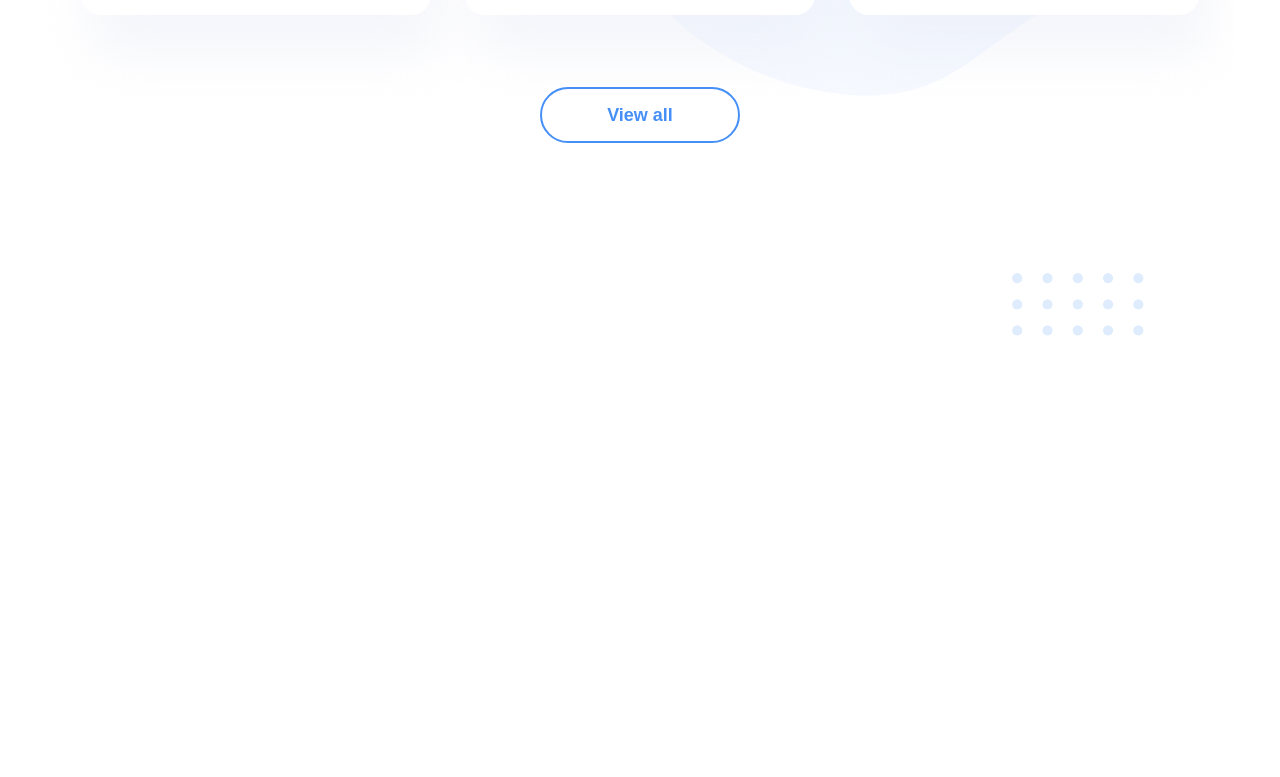
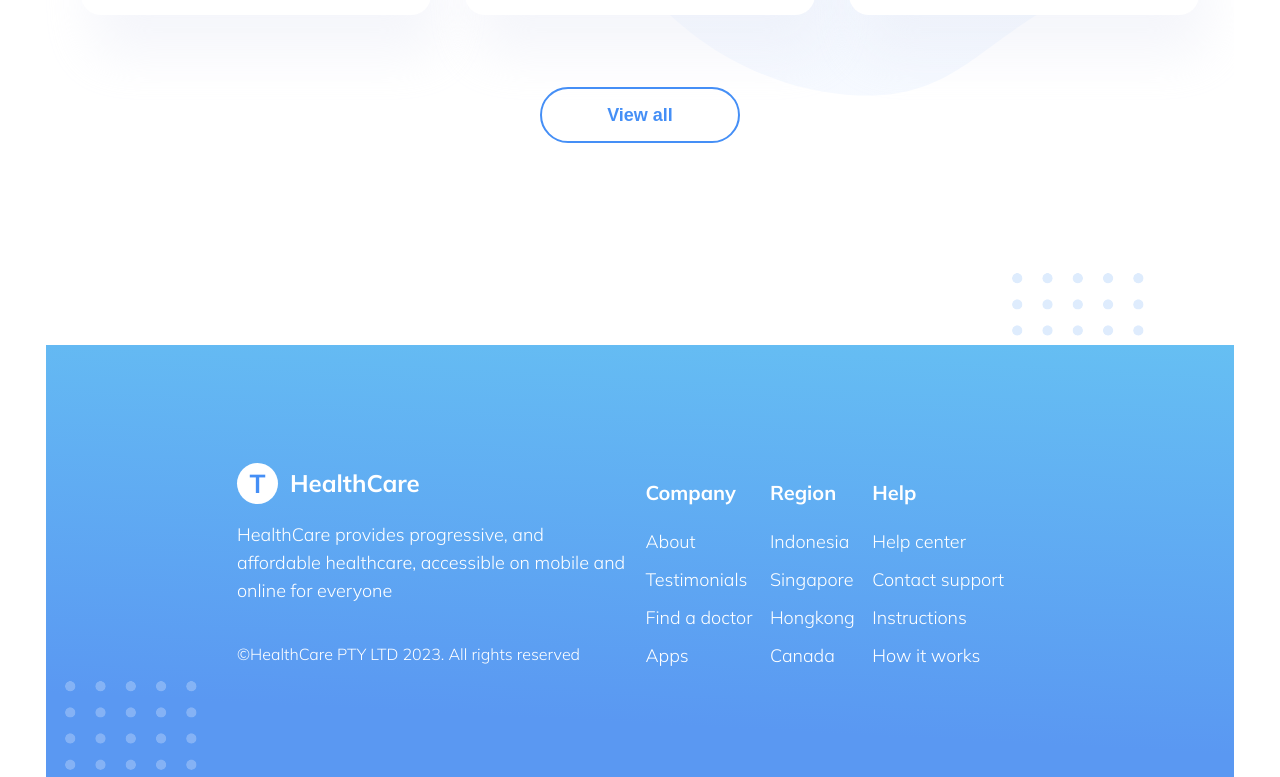
Before and after one commit to ArtemKohanenko/HealthCare, a React (Vite) app: page / in a window 1280 px wide. Shown: the part 5092-5869 px from the top of the page. Before the commit the page ends 5437 px from the top, so only its background shows below. Built offline with nearby package versions, Linux system fonts and the light colour scheme.

Commit message:
Сделал footer

```diff
--- a/src/App.tsx
+++ b/src/App.tsx
@@ -1,4 +1,5 @@
 import Body from "./components/Body/Body"
+import Footer from "./components/Footer/Footer"
 import Header from "./components/Header/Header"
 
 function App() {
@@ -7,6 +8,7 @@ function App() {
     <>
       <Header/>
       <Body/>
+      <Footer/>
     </>
   )
 }
--- /dev/null
+++ b/src/components/Footer/Footer.module.scss
@@ -0,0 +1,100 @@
+@import 'src/styles';
+
+$full-height: 100%;
+$points-horizontal-bias: 96px;
+
+.footerContainer {
+    position: relative;
+    overflow-y: clip;
+    display: flex;
+    flex-direction: row;
+    justify-content: space-between;
+    box-sizing: border-box;
+    padding: 118px 230px 109px 191px;
+    width: 100%;
+    height: 432px;
+    background: linear-gradient(183deg, $blue-gradient-1 -8.57%, $blue-gradient-2 82.96%);
+
+    .info {
+        display: flex;
+        flex-direction: column;
+        align-items: start;
+        justify-content: space-between;
+
+        .companyInfo {
+            .logo {
+                display: flex;
+                flex-direction: row;
+                gap: 12px;
+                align-items: center;
+                justify-content: start;
+
+                .logoCircle {
+                    display: flex;
+                    align-items: center;
+                    justify-content: center;
+                    width: 41px;
+                    height: 41px;
+                    border-radius: 50%;
+                    background-color: $color-logo-bg-light;
+
+                    .logoLetter {
+                        color: $color-logo-letter-light;
+                        font-weight: 700;
+                        font-size: 26px;
+                    }
+                }
+
+                .logoTitle {
+                    color: $color-logo-title-light;
+                    font-size: 24px;
+                    font-weight: 700;
+                }
+            }
+
+            .textBlock {
+                width: 391px;
+                margin-top: 17px;
+                color: $color-text-light;
+                font-size: 18px;
+                font-weight: 300;
+                line-height: 28px;
+            }
+        }
+
+        .rights {
+            color: $color-text-light;
+            font-size: 16px;
+            font-weight: 300;
+            line-height: 28px;
+        }
+    }
+
+    .column {
+        display: flex;
+        flex-direction: column;
+        align-items: start;
+
+        .title {
+            color: $color-text-light;
+            font-size: 20px;
+            font-weight: 700;
+            line-height: 60px;
+        }
+
+        .link {
+            color: $color-text-light;
+            font-size: 18px;
+            font-weight: 300;
+            line-height: 38px;
+        }
+    }
+
+    .pointsBg {
+        position: absolute;
+        height: 115px;
+        width: auto;
+        left: 19px;
+        top: calc($full-height - $points-horizontal-bias)
+    }
+}
--- /dev/null
+++ b/src/components/Footer/Footer.tsx
@@ -0,0 +1,44 @@
+import classes from './Footer.module.scss'
+
+const Footer = () => {
+    return <>
+        <div className={classes.footerContainer}>
+            <div className={classes.info}>
+                <div className={classes.companyInfo}>
+                    <div className={classes.logo}>
+                        <div className={classes.logoCircle}>
+                            <span className={classes.logoLetter}>T</span>
+                        </div>
+                        <span className={classes.logoTitle}>HealthCare</span>
+                    </div>
+                    <p className={classes.textBlock}>HealthCare provides progressive, and affordable healthcare, accessible on mobile and online for everyone</p>
+                </div>
+                <span className={classes.rights}>©HealthCare PTY LTD 2023. All rights reserved</span>
+            </div>
+            <div className={classes.column}>
+                <span className={classes.title}>Company</span>
+                <span className={classes.link}>About</span>
+                <span className={classes.link}>Testimonials</span>
+                <span className={classes.link}>Find a doctor</span>
+                <span className={classes.link}>Apps</span>
+            </div>
+            <div className={classes.column}>
+                <span className={classes.title}>Region</span>
+                <span className={classes.link}>Indonesia</span>
+                <span className={classes.link}>Singapore</span>
+                <span className={classes.link}>Hongkong</span>
+                <span className={classes.link}>Canada</span>
+            </div>
+            <div className={classes.column}>
+                <span className={classes.title}>Help</span>
+                <span className={classes.link}>Help center</span>
+                <span className={classes.link}>Contact support</span>
+                <span className={classes.link}>Instructions</span>
+                <span className={classes.link}>How it works</span>
+            </div>
+            <img className={classes.pointsBg} src='src/assets/points_background2.svg'></img>
+        </div>
+    </>
+}
+
+export default Footer;
--- a/src/styles/variables.scss
+++ b/src/styles/variables.scss
@@ -15,6 +15,9 @@ $color-text-light: #FFFFFF;
 $color-logo-bg: #458FF6;
 $color-logo-letter: #FFFFFF;
 $color-logo-title: #233348;
+$color-logo-bg-light: #FFFFFF;
+$color-logo-letter-light: #458FF6;
+$color-logo-title-light: #FFFFFF;
 
 $color-navbar-selected:rgba(31, 21, 52, 1);
 $color-navbar-not-selected: rgba(31, 21, 52, 0.5);
```
